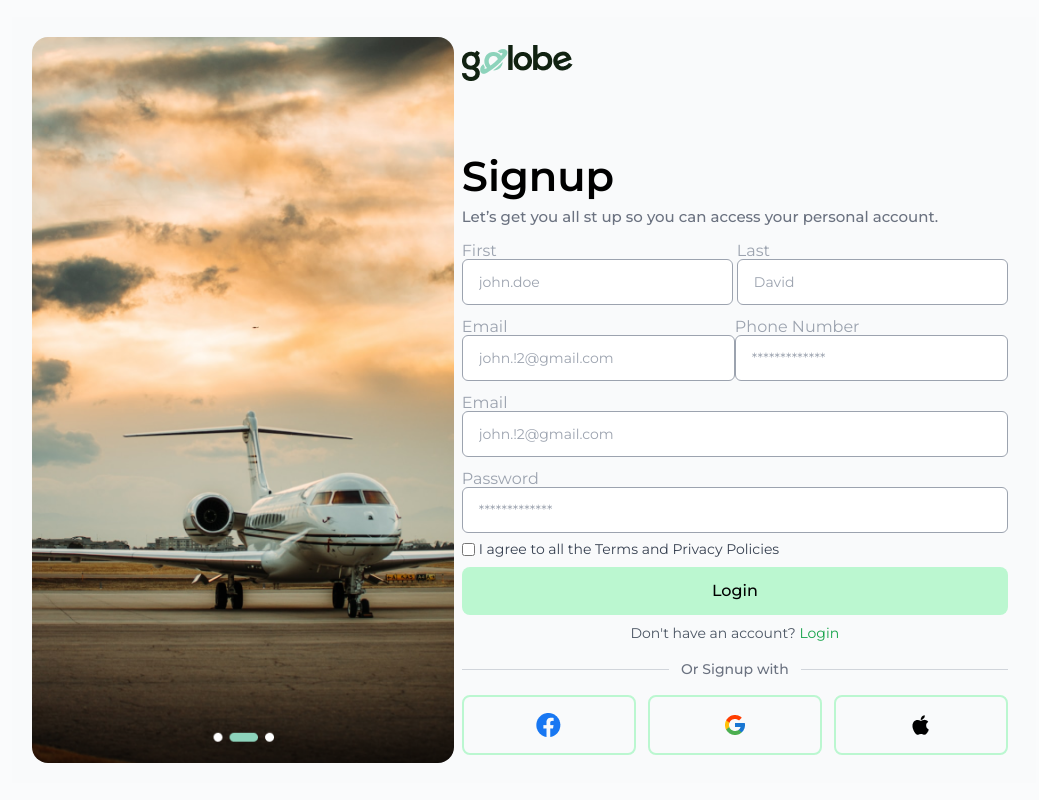
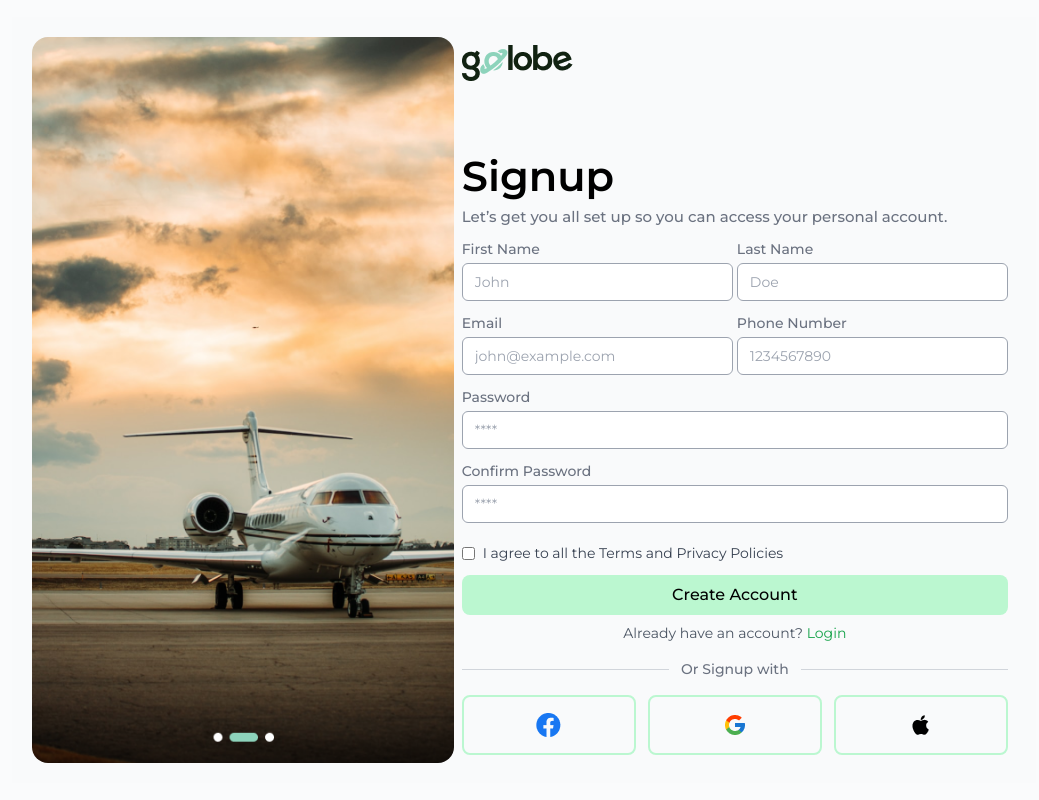
Before and after one commit to Adeel-116/Travel_website, a React (Vite) app: page /signup in a window 1280 px wide. Shown: the whole page, without its empty margins (116-1155 px from the left). Built offline with nearby package versions, Linux system fonts and the light colour scheme.

Commit message:
Backend Setup

```diff
--- a/package.json
+++ b/package.json
@@ -10,6 +10,7 @@
     "preview": "vite preview"
   },
   "dependencies": {
+    "axios": "^1.9.0",
     "react": "^18.3.1",
     "react-dom": "^18.3.1",
     "react-icons": "^5.3.0",
--- a/src/Pages/LoginSignup/InputField.jsx
+++ b/src/Pages/LoginSignup/InputField.jsx
@@ -1,18 +1,25 @@
 import React from "react";
 
-const InputField = ({ label, type, placeholder, children}) => (
-  <div className={`mb-0.5 flex flex-col ${children}`}>
+const InputField = ({ name, label, type, placeholder, value, onChange, error, children }) => (
+  <div className={`mb-3 flex flex-col ${children}`}>
     <label
-      htmlFor=""
-      className="relative sm:top-2 top-1 max-w-fit  text-gray-400 text-[13px] sm:text-[14px] md:text-[16px]"
+      htmlFor={name}
+      className="text-gray-500 text-sm font-medium mb-1"
     >
       {label}
     </label>
     <input
+      id={name}
+      name={name}
       type={type}
       placeholder={placeholder}
-      className={`w-full sm:px-4 sm:py-3 p-1.5 md:text-sm mt-1 border border-gray-400 rounded-md focus:outline-none focus:ring-1 focus:ring-green-500`}
+      value={value}
+      onChange={onChange}
+      className={`w-full px-3 py-2 text-sm border ${
+        error ? "border-red-500 focus:ring-red-500" : "border-gray-400 focus:ring-green-500"
+      } rounded-md focus:outline-none focus:ring-1`}
     />
+    {error && <p className="text-red-500 text-xs mt-1">{error}</p>}
   </div>
 );
 
--- /dev/null
+++ b/src/Pages/LoginSignup/Popup.jsx
@@ -0,0 +1,16 @@
+import React from "react";
+
+function Popup({ type = "success", message, onClose }) {
+  const baseColor = type === "success" ? "green" : "red";
+
+  return (
+    <div className={`fixed top-5 right-5 z-50 bg-${baseColor}-100 border-l-4 border-${baseColor}-500 text-${baseColor}-700 p-4 rounded shadow-lg transition-all duration-300`}>
+      <div className="flex items-center justify-between">
+        <p className="text-sm font-medium">{message}</p>
+        <button onClick={onClose} className="ml-4 text-xl font-bold text-gray-600 hover:text-gray-900">&times;</button>
+      </div>
+    </div>
+  );
+}
+
+export default Popup
--- a/src/Pages/LoginSignup/Signup.jsx
+++ b/src/Pages/LoginSignup/Signup.jsx
@@ -1,25 +1,160 @@
-import React from "react";
+import { useState } from "react";
+import axios from "axios";
 import { FlightPageLogo } from "../../Componenets/ImageLink";
 import InputField from "./InputField";
 import BookingDetailsPageButton from "../BookingDetails/BookingDetailsPageButton";
+import Popup from "./Popup";
 import facebookIcon from "../../assets/BookingDetails/facebook-icon.png";
 import googleIcon from "../../assets/BookingDetails/google-icon.png";
 import appleIcon from "../../assets/BookingDetails/apple-icon.png";
 import FlightLogin from "../../assets/LoginSignup/FlightLogin.png";
 
+
 function Signup() {
+
+  // Form State
+  const [formData, setFormData] = useState({
+    firstName: "",
+    lastName: "",
+    email: "",
+    phoneNumber: "",
+    password: "",
+    confirmPassword: "",
+  });
+
+  // Other states like formSubmit, Notification and Accept Terms and Conditions.
+  const [formErrors, setFormErrors] = useState({});
+  const [notification, setNotification] = useState(null);
+  const [agreeTerms, setAgreeTerms] = useState(false);
+
+  // Handle input changes and validation
+  const handleChange = (e) => {
+    const { name, value } = e.target;
+
+    setFormData((prevData) => ({
+      ...prevData,
+      [name]: value,
+    }));
+
+    validateField(name, value);
+  };
+
+  const validateField = (name, value) => {
+    let error = "";
+
+    switch (name) {
+      case "email":
+        error = !/^\S+@\S+\.\S+$/.test(value) ? "Invalid email format." : "";
+        break;
+      case "phoneNumber":
+        error = !/^\d{10,}$/.test(value) ? "Enter a valid phone number." : "";
+        break;
+      case "password":
+        error =
+          !/^(?=.*[A-Z])(?=.*\d)(?=.*[@$!%#?&])[A-Za-z\d@$!%*#?&]{8,}$/.test(
+            value
+          )
+            ? "Password must be 8+ chars, include uppercase, number, and symbol."
+            : "";
+        break;
+      case "confirmPassword":
+        error = value !== formData.password ? "Passwords do not match." : "";
+        break;
+      default:
+        error = value.trim() === "" ? `${name} is required.` : "";
+    }
+
+    setFormErrors((prevErrors) => ({
+      ...prevErrors,
+      [name]: error,
+    }));
+  };
+
+  const handleSubmit = async (e) => {
+    e.preventDefault();
+
+    const tempErrors = {};
+    Object.entries(formData).forEach(([key, value]) => {
+      let error = "";
+      switch (key) {
+        case "email":
+          error = !/^\S+@\S+\.\S+$/.test(value) ? "Invalid email format." : "";
+          break;
+        case "phoneNumber":
+          error = !/^\d{10,}$/.test(value) ? "Enter a valid phone number." : "";
+          break;
+        case "password":
+          error =
+            !/^(?=.*[A-Z])(?=.*\d)(?=.*[@$!%#?&])[A-Za-z\d@$!%*#?&]{8,}$/.test(
+              value
+            )
+              ? "Password must be 8+ chars, include uppercase, number, and symbol."
+              : "";
+          break;
+        case "confirmPassword":
+          error = value !== formData.password ? "Passwords do not match." : "";
+          break;
+        default:
+          error = value.trim() === "" ? `${key} is required.` : "";
+      }
+      if (error) tempErrors[key] = error;
+    });
+
+    if (!agreeTerms) {
+      tempErrors.terms = "You must agree to the Terms and Privacy Policies.";
+    }
+
+    setFormErrors(tempErrors);
+
+    if (Object.keys(tempErrors).length > 0) {
+      setNotification({
+        type: "error",
+        message: "Please fix the validation errors.",
+      });
+      return;
+    }
+
+    try {
+      const response = await axios.post(
+        "http://localhost:5000/signup",
+        formData
+      );
+      if (response.status === 201) {
+        setNotification({ type: "success", message: "Signup successful!" });
+        setFormData({
+          firstName: "",
+          lastName: "",
+          email: "",
+          phoneNumber: "",
+          password: "",
+          confirmPassword: "",
+        });
+        setAgreeTerms(false);
+        setFormErrors({});
+      }
+    } catch (error) {
+      setNotification({
+        type: "error",
+        message: "Signup failed. Please try again.",
+      });
+    }
+  };
+
   return (
     <>
+      {notification && (
+        <Popup
+          type={notification.type}
+          message={notification.message}
+          onClose={() => setNotification(null)}
+        />
+      )}
+
       <div className="w-full h-screen flex justify-center items-center">
-
-        {/* Login Div */}
         <div className="w-full h-auto flex">
-
-          {/* Main Div */}
           <div className="2xl:w-[70%] xl:w-[80%] lg:w-[85%] md:w-[92%] sm:w-[90%] w-[98%] h-auto mx-auto md:flex lg:p-5 bg-gray-50">
-
             <div
-              className="lg:w-[45%] w-[50%] h-full  md:block hidden  rounded-2xl"
+              className="lg:w-[45%] w-[50%] h-full md:block hidden rounded-2xl"
               style={{
                 backgroundImage: `url(${FlightLogin})`,
                 backgroundPosition: "center",
@@ -28,95 +163,120 @@ function Signup() {
               }}
             ></div>
 
-            <div className="2xl:w-1/2  md:w-[60%] sm:w-[100%] ">
+            <div className="2xl:w-1/2 md:w-[60%] sm:w-[100%]">
               <div className="h-auto 2xl:p-5 p-2">
-                <div>
-                  <img src={FlightPageLogo} alt="" />
-                </div>
+                <img src={FlightPageLogo} alt="Logo" />
 
-                <div className="sm:mt-16 mt-5 flex flex-col ">
-                  <h1 className="w-full h-auto font-semibold text-[2rem] sm:text-[2.6rem]">
+                <div className="sm:mt-16 mt-5 flex flex-col">
+                  <h1 className="text-[2rem] sm:text-[2.6rem] font-semibold">
                     Signup
                   </h1>
                   <p className="text-sm md:text-[15px] text-gray-500 font-medium">
-                  Let’s get you all st up so you can access your personal account.
+                    Let’s get you all set up so you can access your personal
+                    account.
                   </p>
 
-                <div className="mt-1 xl:w-full w-full ">
-                  <div className="w-full flex flex-col">
-
-                    <div className="w-full flex sm:flex-row flex-col gap-1">
+                  <div className="mt-3 w-full">
+                    <div className="flex sm:flex-row flex-col gap-1">
                       <InputField
-                      type={"Text"}
-                      label="First"
-                      placeholder="john.doe"
-                      children={'sm:w-1/2 w-full'}
-
+                        name="firstName"
+                        type="text"
+                        label="First Name"
+                        placeholder="John"
+                        value={formData.firstName}
+                        onChange={handleChange}
+                        error={formErrors.firstName}
+                        children="sm:w-1/2 w-full"
                       />
                       <InputField
-                      type={"Text"}
-                      label="Last"
-                      placeholder="David"
-                      children={'sm:w-1/2 w-full'}
+                        name="lastName"
+                        type="text"
+                        label="Last Name"
+                        placeholder="Doe"
+                        value={formData.lastName}
+                        onChange={handleChange}
+                        error={formErrors.lastName}
+                        children="sm:w-1/2 w-full"
                       />
                     </div>
 
-                    <div className="w-full flex sm:flex-row flex-col flex-wrap">
+                    <div className="flex sm:flex-row flex-col gap-1">
                       <InputField
-                      type={"Email"}
+                        name="email"
+                        type="email"
                         label="Email"
-                      placeholder="john.!2@gmail.com"
-                      children={'sm:w-1/2 w-full'}
-
+                        placeholder="john@example.com"
+                        value={formData.email}
+                        onChange={handleChange}
+                        error={formErrors.email}
+                        children="sm:w-1/2 w-full"
                       />
                       <InputField
-                      type={"Number"}
+                        name="phoneNumber"
+                        type="text"
                         label="Phone Number"
-                      placeholder="*************"
-                      children={'sm:w-1/2 w-full'}
-
+                        placeholder="1234567890"
+                        value={formData.phoneNumber}
+                        onChange={handleChange}
+                        error={formErrors.phoneNumber}
+                        children="sm:w-1/2 w-full"
                       />
                     </div>
 
-
                     <InputField
-                      type={"email"}
-                      label="Email"
-                      placeholder="john.!2@gmail.com"
+                      name="password"
+                      type="password"
+                      label="Password"
+                      placeholder="****"
+                      value={formData.password}
+                      onChange={handleChange}
+                      error={formErrors.password}
                     />
                     <InputField
-                      type={"password"}
-                      label="Password"
-                      placeholder="*************"
+                      name="confirmPassword"
+                      type="password"
+                      label="Confirm Password"
+                      placeholder="****"
+                      value={formData.confirmPassword}
+                      onChange={handleChange}
+                      error={formErrors.confirmPassword}
                     />
-
-
-                    </div>
-                    <div className="mt-1 flex items-center justify-between">
-                      <label className="inline-flex items-center">
-                        <input type="checkbox" className="form-checkbox" />
-                        <span className="sm:ml-1 ml-0.5 text-gray-700 sm:text-sm text-[13px]">I agree to all the Terms and Privacy Policies</span>
-                      </label>
-
                   </div>
 
+                  <label className="inline-flex items-center mt-2">
+                    <input
+                      type="checkbox"
+                      className="form-checkbox"
+                      checked={agreeTerms}
+                      onChange={() => setAgreeTerms(!agreeTerms)}
+                    />
+                    <span className="ml-2 text-sm text-gray-700">
+                      I agree to all the Terms and Privacy Policies
+                    </span>
+                  </label>
+                  {formErrors.terms && (
+                    <p className="text-red-500 text-xs mt-1">
+                      {formErrors.terms}
+                    </p>
+                  )}
 
-                  <div>
-                    <button className="mt-2 w-full h-auto lg:py-3 md:py-3 py-1.5 font-medium text-center bg-green-200 rounded-lg">
-                      <p>Login</p>
+                  <button
+                    className="mt-3 w-full py-2 bg-green-200 rounded-lg font-medium"
+                    onClick={handleSubmit}
+                  >
+                    Create Account
                   </button>
-                  </div>
 
                   <p className="mt-2 text-sm text-center text-gray-600">
-                    Don't have an account?{" "}
+                    Already have an account?{" "}
                     <a href="#" className="text-green-600 hover:underline">
                       Login
                     </a>
                   </p>
 
-                  <div className=" flex items-center justify-center my-4">
+                  <div className="flex items-center justify-center my-4">
                     <div className="border-t border-gray-300 flex-grow mr-3"></div>
-                    <span className="text-gray-500 md:text-sm text-sm font-medium ">
+                    <span className="text-gray-500 text-sm font-medium">
                       Or Signup with
                     </span>
                     <div className="border-t border-gray-300 flex-grow ml-3"></div>
@@ -125,28 +285,20 @@ function Signup() {
                   <div className="flex gap-x-3">
                     <BookingDetailsPageButton
                       icon={facebookIcon}
-                      text=""
-                      children="w-1/2"
+                      children="w-1/3"
                     />
                     <BookingDetailsPageButton
                       icon={googleIcon}
-                      text=""
-                      children="w-1/2"
+                      children="w-1/3"
                     />
                     <BookingDetailsPageButton
                       icon={appleIcon}
-                      text=""
-                      children="w-1/2"
+                      children="w-1/3"
                     />
-                  </div>
-
-
                   </div>
                 </div>
               </div>
             </div>
-
-
           </div>
         </div>
       </div>
```
Also changed, not shown: 1 other file (tests, documents, lock files or other folders). Lines whose indentation alone changed are shown as unchanged.
